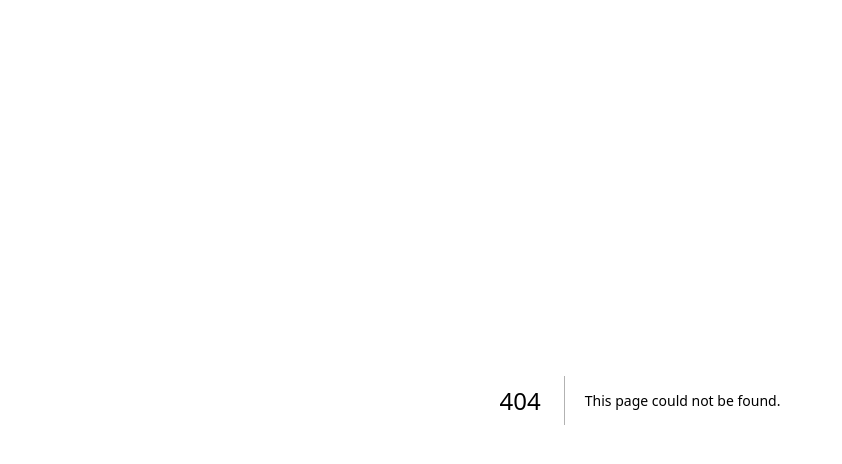
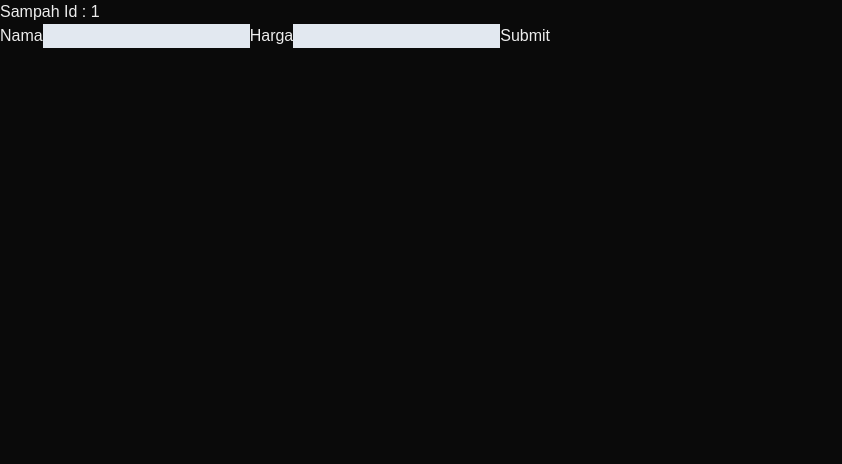
Before and after one commit to Jerrell-Marvel/manpro-client-test, a Next.js app: page /admin/sampah/ubah/1 in a window 1280 px wide. Before the commit this address had no page. Shown: the top 464 px of the page, without its empty margins (0-842 px from the left). Built offline with nearby package versions, Linux system fonts and the light colour scheme; no server answers.

Commit message:
create update sampah logic

```diff
--- /dev/null
+++ b/app/admin/sampah/ubah/[sampahId]/page.tsx
@@ -0,0 +1,95 @@
+"use client";
+
+import { useEffect, useState } from "react";
+import axios from "axios";
+import { getToken } from "@/utils/getToken";
+
+type UpdateSampahProps = {
+  params: {
+    sampahId: string;
+  };
+};
+
+type Sampah = {
+  sampah_id: number;
+  nama_sampah: string;
+  jenis_sampah_id: number;
+  url_gambar: string;
+  suk_id: number;
+  is_active: boolean;
+  harga_id_sekarang: number;
+  nama_jenis_sampah: string;
+  nama_suk: string;
+  harga_id: number;
+  tanggal_ubah: string;
+  harga_sampah: number;
+};
+
+function UpdateSampahPage({ params }: UpdateSampahProps) {
+  const [sampah, setSampah] = useState<Sampah>();
+  const [nama, setNama] = useState<string>("");
+  const [harga, setHarga] = useState<number>();
+
+  useEffect(() => {
+    const fetchData = async () => {
+      const { data } = await axios.get<Sampah>(`http://localhost:5000/api/sampah/${params.sampahId}`);
+
+      setSampah(data);
+
+      setNama(data.nama_sampah);
+      setHarga(data.harga_sampah);
+    };
+
+    fetchData();
+  }, []);
+
+  const handleSubmit = async (e: React.FormEvent<HTMLFormElement>) => {
+    e.preventDefault();
+
+    const body = {
+      namaSampah: nama,
+      harga,
+    };
+
+    await axios.patch(`http://localhost:5000/api/sampah/${params.sampahId}`, body, {
+      headers: {
+        Authorization: `Bearer ${getToken()}`,
+      },
+    });
+  };
+  return (
+    <div>
+      <p>Sampah Id : {params.sampahId}</p>
+
+      <form
+        onSubmit={(e) => {
+          handleSubmit(e);
+        }}
+      >
+        <label htmlFor="nama">Nama</label>
+        <input
+          type="text"
+          id="nama"
+          value={nama}
+          onChange={(e) => {
+            setNama(e.target.value);
+          }}
+        />
+
+        <label htmlFor="harga">Harga</label>
+        <input
+          type="number"
+          id="harga"
+          value={harga}
+          onChange={(e) => {
+            setHarga(Number(e.target.value));
+          }}
+        />
+
+        <button type="submit">Submit</button>
+      </form>
+    </div>
+  );
+}
+
+export default UpdateSampahPage;
```
